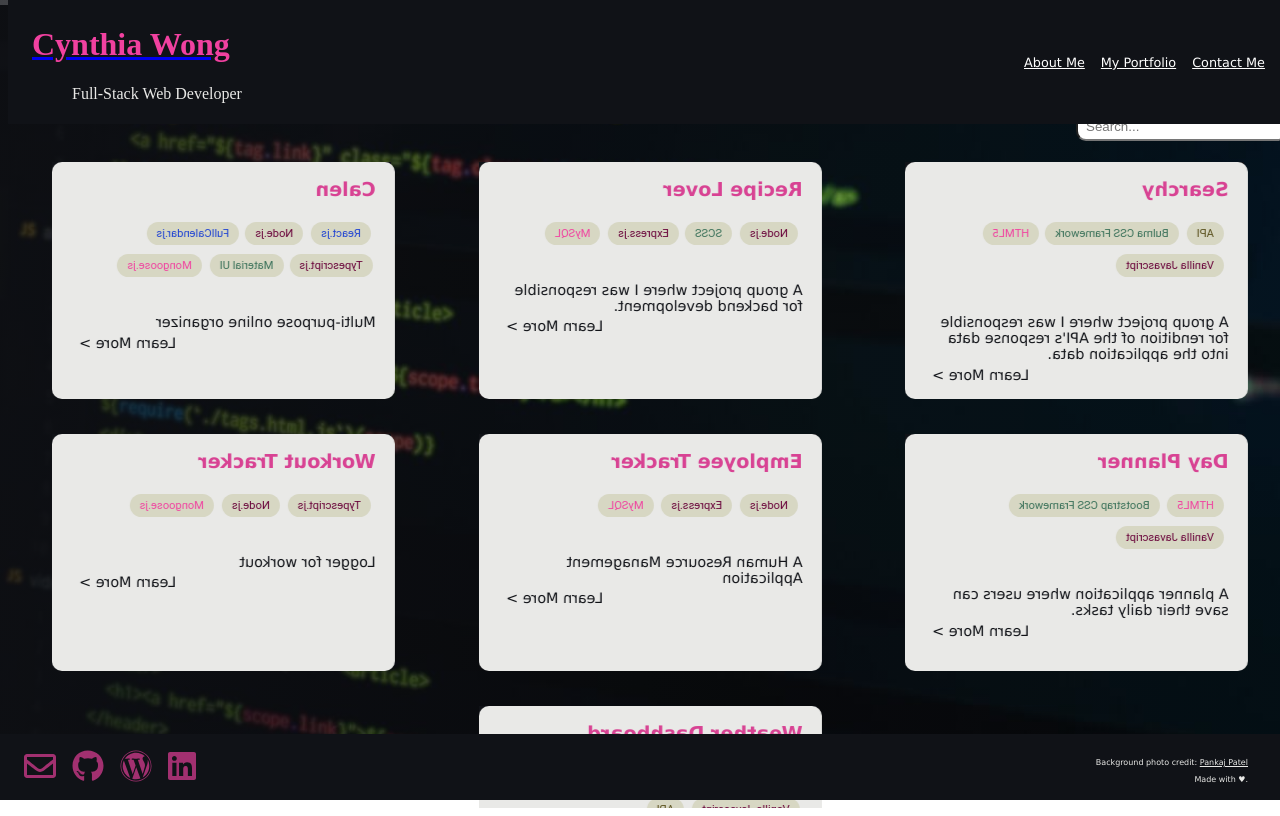
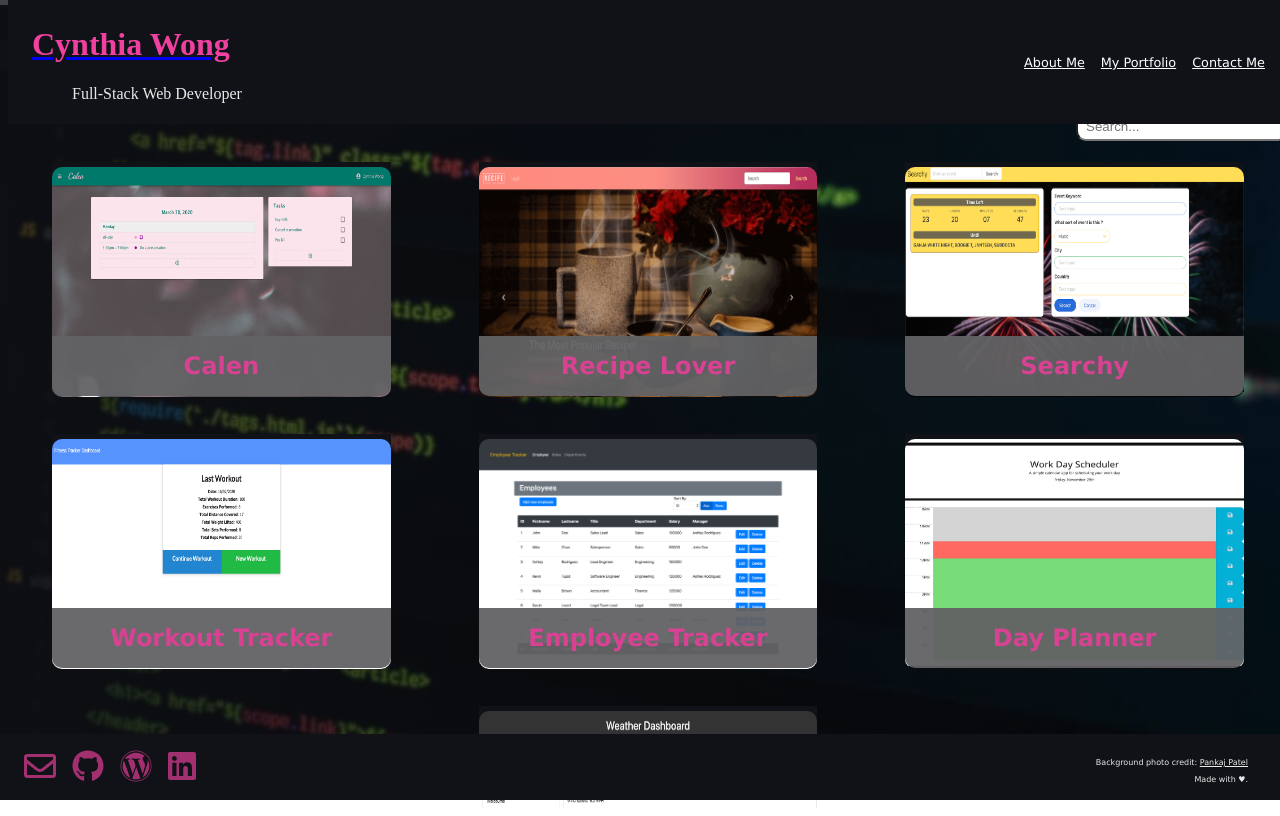
Before and after one commit to cynwong/portfolio, a React (Create React App) app in the folder dev/: page /portfolio in a window 1280 px wide. Built offline with nearby package versions, Linux system fonts and the light colour scheme.

Commit message:
update Card style

```diff
--- a/dev/src/Pages/Portfolio/Card/styles.js
+++ b/dev/src/Pages/Portfolio/Card/styles.js
@@ -14,6 +14,8 @@
 
 	position: relative;
 
+	box-sizing: border-box;
+
 	transform-style: preserve-3d;
 	transform-origin: center right;
 	transition: all .5s ease-in-out;
@@ -27,12 +29,15 @@
 		bottom: 0;
 		left: 0;
 		right: 0;
+
+		backface-visibility: hidden;
 	}
 `;
 
 export const Box = styled.div`
-	height: 15rem;
-	flex-basis: 350px;
+	width: 350px;
+	height: 25rem;
+	flex-basis: 100%;
 
 	margin: 1rem auto;
 	padding: 5px 10px;
@@ -54,17 +59,18 @@
 
 	@media all and (min-width: ${breakpoints.sm}){
 		& {
+			height: 15rem;
 			flex-basis: 45%;
 		}
 	}
 
-	@media all and (min-width: ${breakpoints.md}){
+	@media all and (min-width: ${breakpoints.lg}){
 		& {
 			flex-basis: 30%;
 		}
 	}
 
-	@media all and (min-width: ${breakpoints.lg}){
+	@media all and (min-width: ${breakpoints.xl}){
 		& {
 			flex-basis: 28%;
 		}
@@ -121,8 +127,8 @@
 `;
 
 export const CardContent = styled.div`
-	width: 90%;
-	height: 89%;
+	width: 94%;
+	height: 94%;
 
 	padding: 1rem 1.2rem;
 
```
